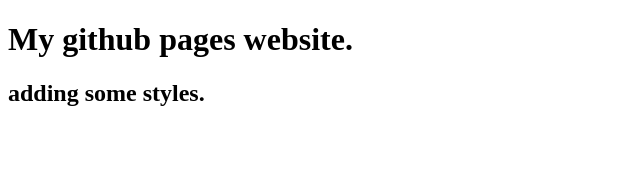
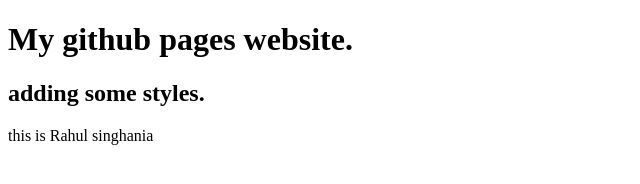
Before and after one commit to rahul-singhania223/rahul-singhania223.github.io, a plain HTML site: page index.html in a window 1280 px wide. Shown: the whole page, without its empty margins (0-640 px from the left). Drawn offline with Linux system fonts and the light colour scheme.

Commit message:
added something

```diff
--- a/index.html
+++ b/index.html
@@ -6,5 +6,6 @@
     <body>
         <h1>My github pages website.</h1>
         <h2>adding some styles.</h2>
+        <p>this is Rahul singhania</p>
     </body>
 </html>
```
